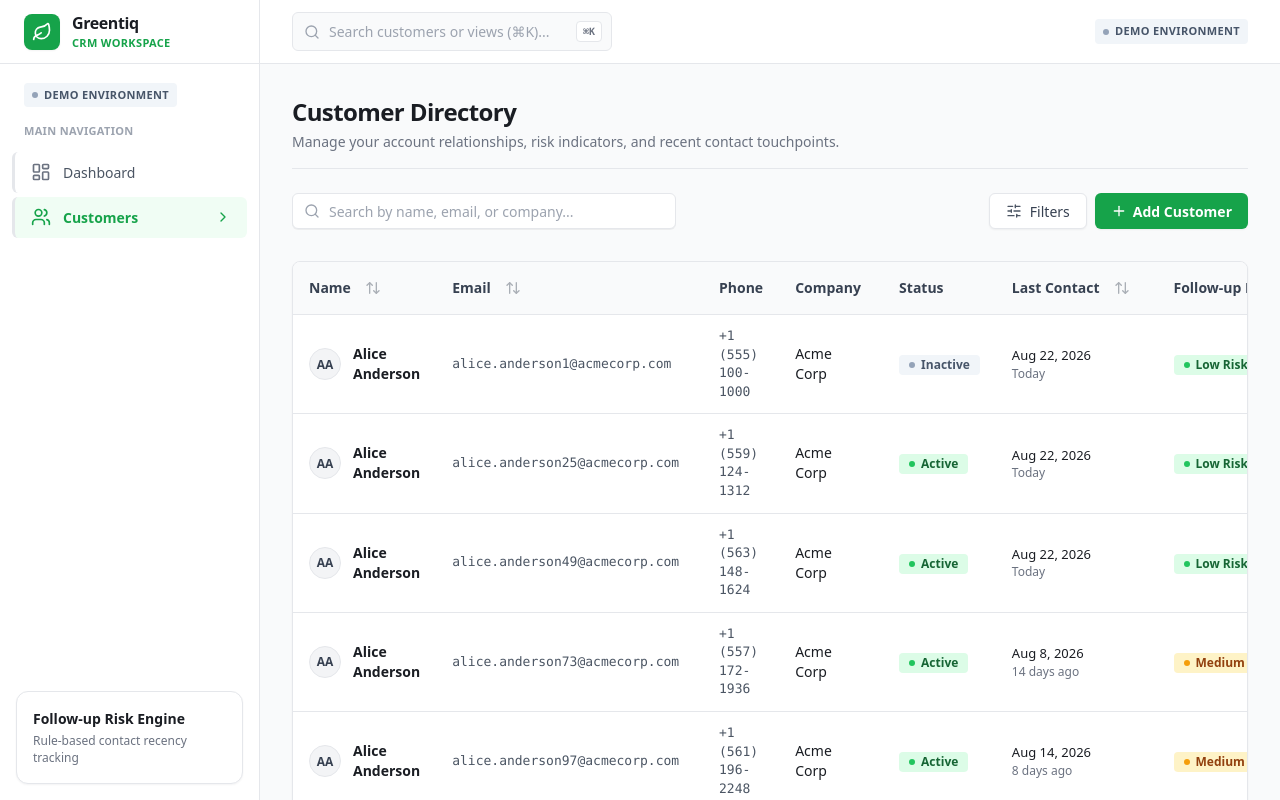
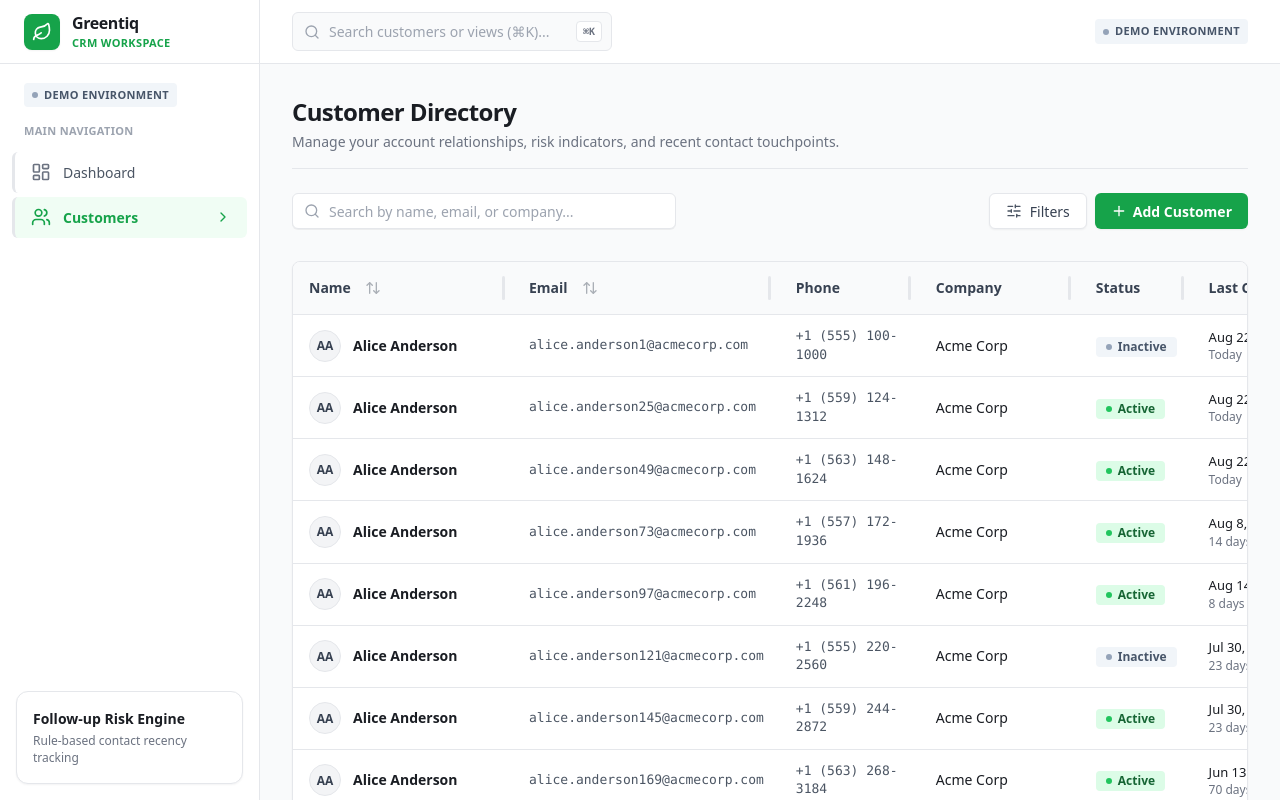
Before and after one commit to Subiksha1705/greentiq-crm, a Next.js app: page /customers in a window 1280 px wide. Shown: the top 800 px of the page. Built offline with nearby package versions, Linux system fonts and the light colour scheme.

Commit message:
ui changes

```diff
--- a/src/app/layout.tsx
+++ b/src/app/layout.tsx
@@ -18,7 +18,7 @@ export default function RootLayout({
 }) {
   return (
     <html lang="en" className={inter.className}>
-      <body className="min-h-screen bg-slate-50 dark:bg-slate-950 text-slate-900 dark:text-slate-100 antialiased">
+      <body className="min-h-screen bg-slate-50 text-slate-900 antialiased">
         <QueryProvider>
           <AppShell>{children}</AppShell>
         </QueryProvider>
--- a/src/components/customers/customer-table.tsx
+++ b/src/components/customers/customer-table.tsx
@@ -13,6 +13,51 @@ import { CustomerRow } from './customer-row';
 import { Button } from '@/components/ui/button';
 import { ArrowUpDown, ArrowUp, ArrowDown, Users } from 'lucide-react';
 import { cn } from '@/lib/utils';
+
+interface ResizableHeaderProps extends React.ThHTMLAttributes<HTMLTableCellElement> {
+  defaultWidth?: number;
+}
+
+function ResizableHeader({ children, className, defaultWidth = 150, ...props }: ResizableHeaderProps) {
+  const [width, setWidth] = React.useState(defaultWidth);
+
+  const startDrag = (e: React.MouseEvent) => {
+    e.preventDefault();
+    const startX = e.clientX;
+    const startWidth = width;
+
+    const onMouseMove = (moveEvent: MouseEvent) => {
+      setWidth(Math.max(60, startWidth + moveEvent.clientX - startX));
+    };
+    const onMouseUp = () => {
+      document.removeEventListener('mousemove', onMouseMove);
+      document.removeEventListener('mouseup', onMouseUp);
+    };
+
+    document.addEventListener('mousemove', onMouseMove);
+    document.addEventListener('mouseup', onMouseUp);
+  };
+
+  return (
+    <TableHead
+      className={cn('relative px-4 py-2.5 h-auto text-[14px] font-semibold group', className)}
+      style={{ width, minWidth: width, maxWidth: width }}
+      {...props}
+    >
+      <div className="flex items-center justify-between w-full h-full overflow-hidden">
+        {children}
+      </div>
+      {/* Resizer Handle */}
+      <div
+        onMouseDown={startDrag}
+        className="absolute right-0 top-0 bottom-0 w-5 cursor-col-resize flex items-center justify-center group/resizer"
+        title="Drag to resize column"
+      >
+        <div className="w-[3px] h-6 bg-[#E5E7EB] group-hover/resizer:bg-emerald-500 rounded-full transition-colors" />
+      </div>
+    </TableHead>
+  );
+}
 
 interface CustomerTableProps {
   customers: Customer[];
@@ -38,7 +83,7 @@ export function CustomerTable({
   ) => {
     const isActive = sortBy === columnKey;
     return (
-      <TableHead className={cn('px-4 py-2.5 h-auto text-[14px] font-semibold text-[#1A1D23]', className)}>
+      <ResizableHeader className={cn('text-[#1A1D23]', className)} defaultWidth={parseInt(className?.match(/w-\[(\d+)px\]/)?.[1] || '150')}>
         <Button
           variant="ghost"
           size="sm"
@@ -59,7 +104,7 @@ export function CustomerTable({
             <ArrowUpDown className="ml-1.5 h-3.5 w-3.5 opacity-40 group-hover:opacity-100 transition-opacity" />
           )}
         </Button>
-      </TableHead>
+      </ResizableHeader>
     );
   };
 
@@ -88,15 +133,15 @@ export function CustomerTable({
   }
 
   return (
-    <div className="w-full border border-[#E5E7EB] rounded-[8px] overflow-hidden bg-white shadow-[0_1px_2px_rgba(16,24,40,0.05)]">
-      <Table>
+    <div className="w-full border border-[#E5E7EB] rounded-[8px] overflow-x-auto bg-white shadow-[0_1px_2px_rgba(16,24,40,0.05)]">
+      <Table className="min-w-max">
         <TableHeader className="bg-[#F9FAFB]">
           <TableRow className="hover:bg-[#F9FAFB] border-b border-[#E5E7EB]">
             {renderSortHeader('Name', 'name', 'w-[220px]')}
             {renderSortHeader('Email', 'email', 'w-[220px]')}
-            <TableHead className="px-4 py-2.5 h-auto text-[14px] font-semibold text-[#374151] w-[140px]">Phone</TableHead>
-            <TableHead className="px-4 py-2.5 h-auto text-[14px] font-semibold text-[#374151] w-[160px]">Company</TableHead>
-            <TableHead className="px-4 py-2.5 h-auto text-[14px] font-semibold text-[#374151] w-[110px]">Status</TableHead>
+            <ResizableHeader className="text-[#374151]" defaultWidth={140}>Phone</ResizableHeader>
+            <ResizableHeader className="text-[#374151]" defaultWidth={160}>Company</ResizableHeader>
+            <ResizableHeader className="text-[#374151]" defaultWidth={110}>Status</ResizableHeader>
             {renderSortHeader('Last Contact', 'lastContactDate', 'w-[150px]')}
             {renderSortHeader('Follow-up Risk', 'followUpRisk', 'w-[150px]')}
           </TableRow>
--- a/src/components/layout/app-shell.tsx
+++ b/src/components/layout/app-shell.tsx
@@ -8,7 +8,7 @@ export function AppShell({ children }: { children: React.ReactNode }) {
   const [mobileOpen, setMobileOpen] = useState(false);
 
   return (
-    <div className="min-h-screen bg-[#F9FAFB] dark:bg-[#0F172A] text-[#1A1D23] dark:text-[#F8FAFC] flex font-sans">
+    <div className="min-h-screen bg-[#F9FAFB] text-[#1A1D23] flex font-sans">
       <Sidebar mobileOpen={mobileOpen} setMobileOpen={setMobileOpen} />
 
       <div className="flex-1 flex flex-col min-w-0 lg:pl-[260px]">
--- a/src/components/layout/sidebar.tsx
+++ b/src/components/layout/sidebar.tsx
@@ -42,7 +42,7 @@ export function Sidebar({ mobileOpen = false, setMobileOpen }: SidebarProps) {
       {/* Sidebar Container (260px fixed width) */}
       <aside
         className={cn(
-          'fixed top-0 bottom-0 left-0 z-50 flex flex-col w-[260px] border-r border-[#E5E7EB] bg-white dark:bg-[#0F172A] transition-transform duration-300 ease-in-out lg:translate-x-0',
+          'fixed top-0 bottom-0 left-0 z-50 flex flex-col w-[260px] border-r border-[#E5E7EB] bg-white transition-transform duration-300 ease-in-out lg:translate-x-0',
           mobileOpen ? 'translate-x-0' : '-translate-x-full lg:translate-x-0'
         )}
       >
@@ -53,7 +53,7 @@ export function Sidebar({ mobileOpen = false, setMobileOpen }: SidebarProps) {
               <Leaf className="w-5 h-5" />
             </div>
             <div className="flex flex-col">
-              <span className="font-semibold text-[#1A1D23] dark:text-[#F8FAFC] tracking-tight text-[16px]">
+              <span className="font-semibold text-[#1A1D23] tracking-tight text-[16px]">
                 Greentiq
               </span>
               <span className="text-[11px] font-semibold uppercase tracking-[0.03em] text-[#16A34A]">
--- a/src/components/layout/topbar.tsx
+++ b/src/components/layout/topbar.tsx
@@ -9,7 +9,7 @@ interface TopbarProps {
 
 export function Topbar({ onOpenMobileSidebar }: TopbarProps) {
   return (
-    <header className="sticky top-0 z-30 flex items-center justify-between h-16 px-4 lg:px-8 border-b border-[#E5E7EB] bg-white/95 dark:bg-[#0F172A]/95 backdrop-blur-md">
+    <header className="sticky top-0 z-30 flex items-center justify-between h-16 px-4 lg:px-8 border-b border-[#E5E7EB] bg-white/95 backdrop-blur-md">
       <div className="flex items-center gap-3">
         <button
           onClick={onOpenMobileSidebar}
--- a/src/components/ui/badge.tsx
+++ b/src/components/ui/badge.tsx
@@ -8,18 +8,18 @@ const badgeVariants = cva(
     variants: {
       variant: {
         default:
-          'border-transparent bg-slate-900 text-slate-50 dark:bg-slate-50 dark:text-slate-900',
+          'border-transparent bg-slate-900 text-slate-50',
         secondary:
-          'border-transparent bg-slate-100 text-slate-900 dark:bg-slate-800 dark:text-slate-100',
+          'border-transparent bg-slate-100 text-slate-900',
         destructive:
-          'border-transparent bg-rose-500 text-slate-50 dark:bg-rose-900 dark:text-slate-50',
-        outline: 'text-slate-950 dark:text-slate-50',
+          'border-transparent bg-rose-500 text-slate-50',
+        outline: 'text-slate-950',
         success:
-          'border-emerald-200 dark:border-emerald-900/50 bg-emerald-50 dark:bg-emerald-950/60 text-emerald-700 dark:text-emerald-300',
+          'border-emerald-200 bg-emerald-50 text-emerald-700',
         warning:
-          'border-amber-200 dark:border-amber-900/50 bg-amber-50 dark:bg-amber-950/60 text-amber-800 dark:text-amber-300',
+          'border-amber-200 bg-amber-50 text-amber-800',
         danger:
-          'border-rose-200 dark:border-rose-900/50 bg-rose-50 dark:bg-rose-950/60 text-rose-700 dark:text-rose-300',
+          'border-rose-200 bg-rose-50 text-rose-700',
       },
     },
     defaultVariants: {
--- a/src/components/ui/button.tsx
+++ b/src/components/ui/button.tsx
@@ -10,10 +10,10 @@ const buttonVariants = cva(
       variant: {
         default: 'bg-emerald-600 text-white shadow-xs hover:bg-emerald-700 active:bg-emerald-800',
         destructive: 'bg-rose-600 text-white shadow-xs hover:bg-rose-700 active:bg-rose-800',
-        outline: 'border border-slate-200 dark:border-slate-800 bg-white dark:bg-slate-900 shadow-2xs hover:bg-slate-100 dark:hover:bg-slate-800 text-slate-700 dark:text-slate-200',
-        secondary: 'bg-slate-100 dark:bg-slate-800 text-slate-900 dark:text-slate-100 hover:bg-slate-200/80 dark:hover:bg-slate-700/80',
-        ghost: 'hover:bg-slate-100 dark:hover:bg-slate-800 text-slate-700 dark:text-slate-300',
-        link: 'text-emerald-600 underline-offset-4 hover:underline dark:text-emerald-400',
+        outline: 'border border-slate-200 bg-white shadow-2xs hover:bg-slate-100 text-slate-700',
+        secondary: 'bg-slate-100 text-slate-900 hover:bg-slate-200/80',
+        ghost: 'hover:bg-slate-100 text-slate-700',
+        link: 'text-emerald-600 underline-offset-4 hover:underline',
       },
       size: {
         default: 'h-9 px-4 py-2',
--- a/src/components/ui/input.tsx
+++ b/src/components/ui/input.tsx
@@ -10,7 +10,7 @@ const Input = React.forwardRef<HTMLInputElement, InputProps>(
       <input
         type={type}
         className={cn(
-          'flex h-9 w-full rounded-xl border border-slate-200 dark:border-slate-800 bg-white dark:bg-slate-900 px-3 py-1 text-sm text-slate-900 dark:text-slate-100 shadow-2xs transition-colors file:border-0 file:bg-transparent file:text-sm file:font-medium placeholder:text-slate-400 focus-visible:outline-hidden focus-visible:ring-2 focus-visible:ring-emerald-500 disabled:cursor-not-allowed disabled:opacity-50',
+          'flex h-9 w-full rounded-xl border border-slate-200 bg-white px-3 py-1 text-sm text-slate-900 shadow-2xs transition-colors file:border-0 file:bg-transparent file:text-sm file:font-medium placeholder:text-slate-400 focus-visible:outline-hidden focus-visible:ring-2 focus-visible:ring-emerald-500 disabled:cursor-not-allowed disabled:opacity-50',
           className
         )}
         ref={ref}
--- a/src/components/ui/skeleton.tsx
+++ b/src/components/ui/skeleton.tsx
@@ -6,7 +6,7 @@ function Skeleton({
 }: React.HTMLAttributes<HTMLDivElement>) {
   return (
     <div
-      className={cn('animate-pulse rounded-md bg-slate-200/80 dark:bg-slate-800/80', className)}
+      className={cn('animate-pulse rounded-md bg-slate-200/80', className)}
       {...props}
     />
   );
```
Also changed, not shown: src/app/globals.css (+0 -44 lines), src/app/page.tsx (+15 -21 lines), 2 other files (tests, documents, lock files or other folders).
